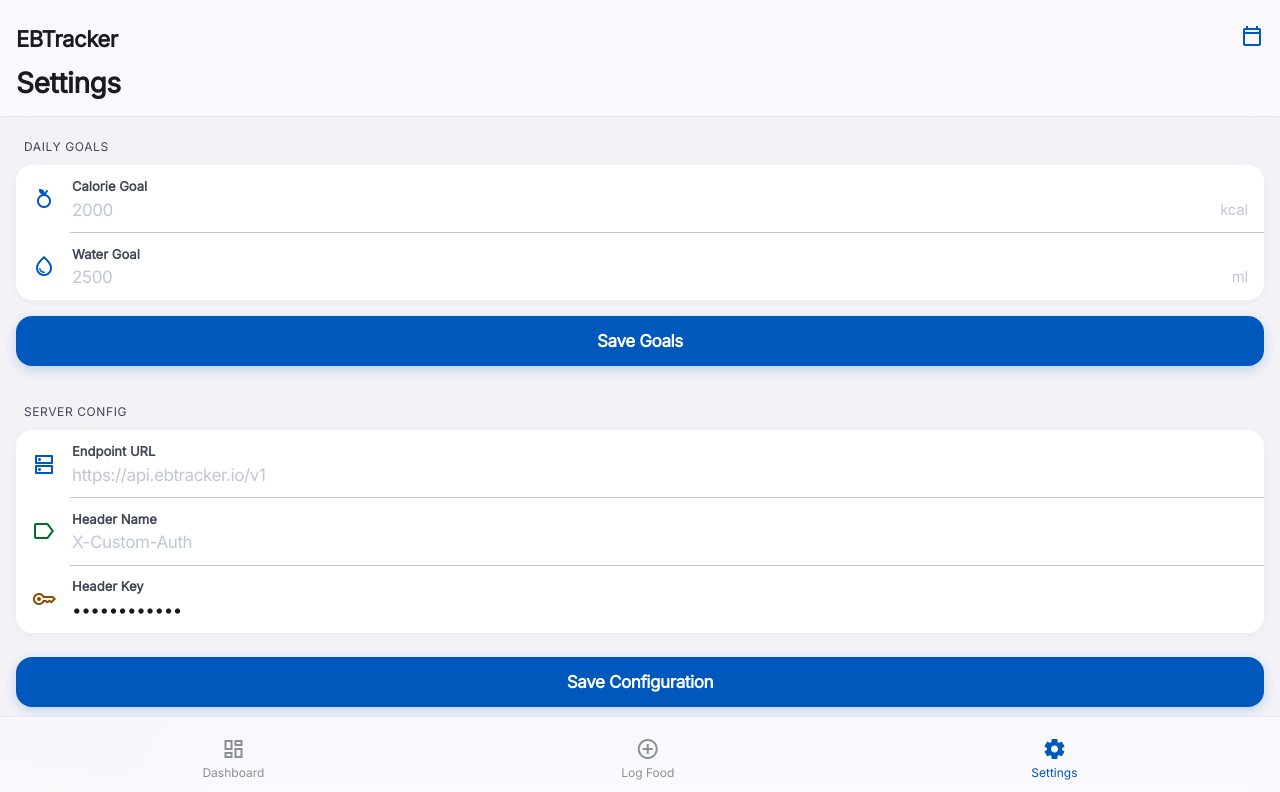
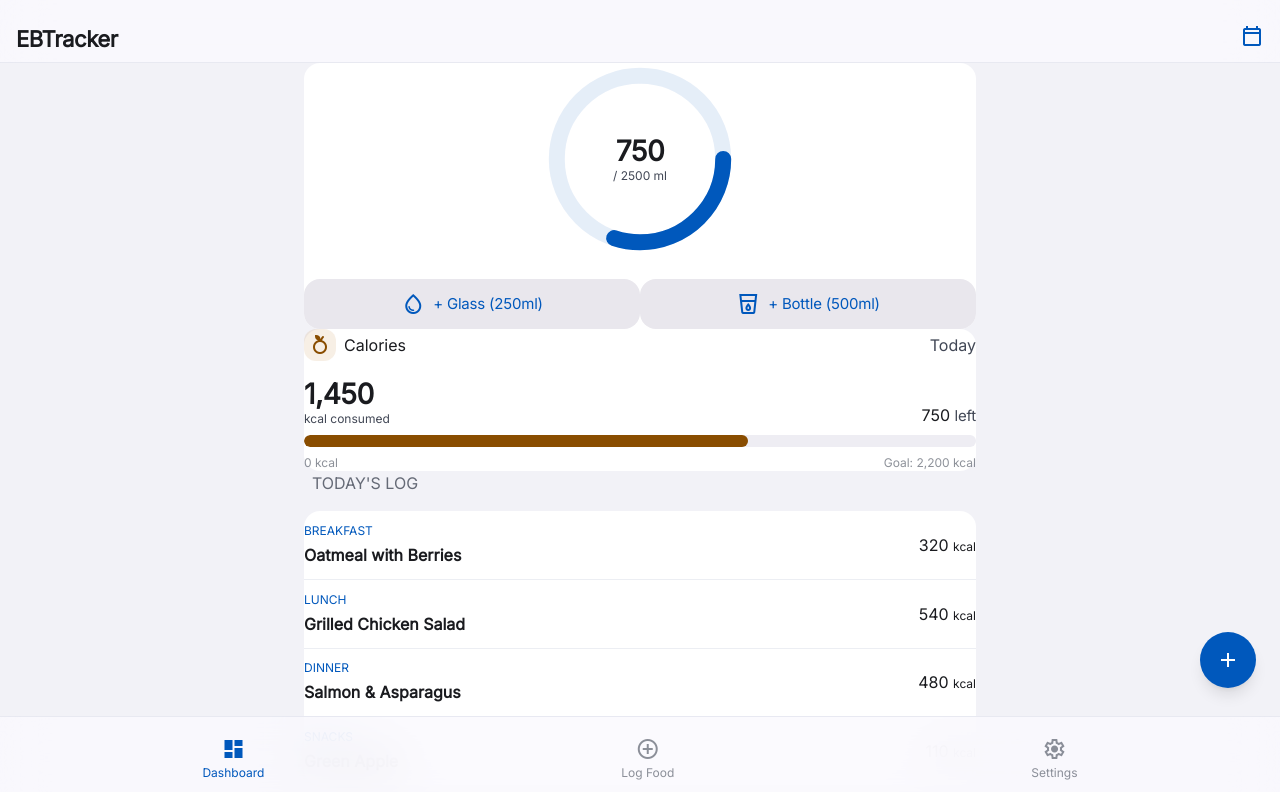
Before and after one commit to John-Bell/EBTracker, a React (Vite) app: page / in a window 1280 px wide. Shown: the top 792 px of the page. Built offline with nearby package versions, Linux system fonts and the light colour scheme.

Commit message:
feat: implement high-fidelity dashboard and hash-based navigation router (#12)

```diff
--- a/src/App.tsx
+++ b/src/App.tsx
@@ -1,9 +1,33 @@
-import { Settings } from './pages/Settings'
+import { useState, useEffect } from 'react';
+import { Dashboard } from './pages/Dashboard';
+import { Settings } from './pages/Settings';
 
 function App() {
+  const [currentRoute, setCurrentRoute] = useState(() => {
+    const hash = window.location.hash;
+    if (hash === '#/settings') return 'settings';
+    return 'dashboard';
+  });
+
+  useEffect(() => {
+    const handleHashChange = () => {
+      const hash = window.location.hash;
+      if (hash === '#/settings') {
+        setCurrentRoute('settings');
+      } else {
+        setCurrentRoute('dashboard');
+      }
+    };
+
+    window.addEventListener('hashchange', handleHashChange);
+    return () => window.removeEventListener('hashchange', handleHashChange);
+  }, []);
+
   return (
-    <Settings />
-  )
+    <>
+      {currentRoute === 'settings' ? <Settings /> : <Dashboard />}
+    </>
+  );
 }
 
-export default App
+export default App;
--- a/src/components/BottomNav.tsx
+++ b/src/components/BottomNav.tsx
@@ -8,7 +8,7 @@ export function BottomNav({ activeTab }: { activeTab: 'dashboard' | 'log' | 'set
               ? 'text-primary dark:text-secondary-fixed-dim font-semibold'
               : 'text-on-surface-variant/60 dark:text-surface-variant/60 active:bg-surface-variant/10'
           }`}
-          href="#"
+          href="#/"
         >
           <span className="material-symbols-outlined" style={activeTab === 'dashboard' ? { fontVariationSettings: "'FILL' 1" } : undefined}>
             dashboard
@@ -22,7 +22,7 @@ export function BottomNav({ activeTab }: { activeTab: 'dashboard' | 'log' | 'set
               ? 'text-primary dark:text-secondary-fixed-dim font-semibold'
               : 'text-on-surface-variant/60 dark:text-surface-variant/60 active:bg-surface-variant/10'
           }`}
-          href="#"
+          href="#/log"
         >
           <span className="material-symbols-outlined" style={activeTab === 'log' ? { fontVariationSettings: "'FILL' 1" } : undefined}>
             add_circle
@@ -36,7 +36,7 @@ export function BottomNav({ activeTab }: { activeTab: 'dashboard' | 'log' | 'set
               ? 'text-primary dark:text-secondary-fixed-dim font-semibold'
               : 'text-on-surface-variant/60 dark:text-surface-variant/60 active:bg-surface-variant/10'
           }`}
-          href="#"
+          href="#/settings"
         >
           <span className="material-symbols-outlined" style={activeTab === 'settings' ? { fontVariationSettings: "'FILL' 1" } : undefined}>
             settings
--- /dev/null
+++ b/src/pages/Dashboard.tsx
@@ -0,0 +1,183 @@
+import { BottomNav } from '../components/BottomNav';
+
+export function Dashboard() {
+  return (
+    <div className="min-h-screen bg-[#F2F2F7] font-body-lg text-on-surface antialiased">
+      {/* TopAppBar */}
+      <header className="sticky top-0 w-full z-40 bg-surface/80 dark:bg-surface-dim/80 backdrop-blur-xl border-b-[0.5px] border-outline-variant/30 flex flex-col px-4 pt-6 pb-2">
+        <div className="flex items-center justify-between">
+          <div className="flex items-center gap-3">
+            <h1 className="font-display text-headline-md font-bold text-on-surface dark:text-inverse-on-surface">EBTracker</h1>
+          </div>
+          <button className="active:opacity-70 transition-opacity text-primary dark:text-primary-fixed-dim">
+            <span className="material-symbols-outlined text-[28px]">calendar_today</span>
+          </button>
+        </div>
+      </header>
+
+      <main className="px-margin-mobile pt-stack-gap pb-32 max-w-2xl mx-auto space-y-stack-gap">
+        {/* Water Intake Section */}
+        <section
+          className="bg-surface-container-lowest rounded-xl p-card-padding ios-shadow flex flex-col items-center transition-all duration-600 ease-out"
+          style={{ opacity: 1, transform: 'translateY(0px)' }}
+        >
+          <div className="relative w-48 h-48">
+            <svg className="w-full h-full" viewBox="0 0 120 120">
+              {/* Background Circle */}
+              <circle
+                className="text-primary/10"
+                cx="60"
+                cy="60"
+                fill="transparent"
+                r="52"
+                stroke="currentColor"
+                strokeWidth="10"
+              ></circle>
+              {/* Progress Circle */}
+              <circle
+                className="text-primary progress-ring-circle"
+                cx="60"
+                cy="60"
+                fill="transparent"
+                r="52"
+                stroke="currentColor"
+                strokeDasharray="326.7"
+                strokeDashoffset="228.7"
+                strokeLinecap="round"
+                strokeWidth="10"
+              ></circle>
+            </svg>
+            <div className="absolute inset-0 flex flex-col items-center justify-center">
+              <span className="font-display text-headline-lg text-on-surface">750</span>
+              <span className="font-caption text-caption text-on-surface-variant">/ 2500 ml</span>
+            </div>
+          </div>
+          <div className="mt-6 flex w-full gap-gutter">
+            <button className="flex-1 h-[50px] bg-surface-container-high rounded-xl text-primary font-semibold flex items-center justify-center gap-2 active:scale-95 transition-transform">
+              <span className="material-symbols-outlined text-[20px]">water_drop</span>
+              <span className="text-body-sm">+ Glass (250ml)</span>
+            </button>
+            <button className="flex-1 h-[50px] bg-surface-container-high rounded-xl text-primary font-semibold flex items-center justify-center gap-2 active:scale-95 transition-transform">
+              <span className="material-symbols-outlined text-[20px]">local_drink</span>
+              <span className="text-body-sm">+ Bottle (500ml)</span>
+            </button>
+          </div>
+        </section>
+
+        {/* Calories Summary Card */}
+        <section
+          className="bg-surface-container-lowest rounded-xl p-card-padding ios-shadow transition-all duration-600 ease-out"
+          style={{ opacity: 1, transform: 'translateY(0px)' }}
+        >
+          <div className="flex items-center justify-between mb-4">
+            <div className="flex items-center gap-2">
+              <div className="w-8 h-8 rounded-lg bg-tertiary-container/10 flex items-center justify-center">
+                <span className="material-symbols-outlined text-tertiary text-[20px]">nutrition</span>
+              </div>
+              <h2 className="font-headline-md text-on-surface">Calories</h2>
+            </div>
+            <span className="font-label-caps text-on-surface-variant">Today</span>
+          </div>
+          <div className="flex items-end justify-between mb-2">
+            <div className="space-y-1">
+              <span className="font-display text-headline-lg text-on-surface">1,450</span>
+              <span className="block font-caption text-caption text-on-surface-variant">kcal consumed</span>
+            </div>
+            <div className="text-right">
+              <span className="font-body-lg text-on-surface">
+                750 <span className="text-on-surface-variant text-body-sm">left</span>
+              </span>
+            </div>
+          </div>
+          <div className="w-full h-3 bg-surface-container rounded-full overflow-hidden">
+            <div className="h-full bg-tertiary rounded-full" style={{ width: '66%' }}></div>
+          </div>
+          <div className="mt-2 flex justify-between font-caption text-caption text-on-surface-variant/60">
+            <span>0 kcal</span>
+            <span>Goal: 2,200 kcal</span>
+          </div>
+        </section>
+
+        {/* Food Log Section */}
+        <section
+          className="space-y-4 transition-all duration-600 ease-out"
+          style={{ opacity: 1, transform: 'translateY(0px)' }}
+        >
+          <h2 className="px-2 font-label-caps text-on-surface-variant/80 uppercase">Today's Log</h2>
+          <div className="bg-surface-container-lowest rounded-xl overflow-hidden ios-shadow">
+            {/* Breakfast */}
+            <div className="px-card-padding py-3 flex items-center justify-between active:bg-surface-variant/10 transition-colors">
+              <div className="flex items-center gap-4">
+                <div>
+                  <p className="font-label-caps text-primary text-caption uppercase mb-1">Breakfast</p>
+                  <p className="font-body-lg font-semibold text-on-surface">Oatmeal with Berries</p>
+                </div>
+              </div>
+              <div className="text-right">
+                <p className="font-body-lg text-on-surface">
+                  320 <span className="text-caption">kcal</span>
+                </p>
+              </div>
+            </div>
+            <div className="h-[0.5px] bg-outline-variant/30"></div>
+
+            {/* Lunch */}
+            <div className="px-card-padding py-3 flex items-center justify-between active:bg-surface-variant/10 transition-colors">
+              <div className="flex items-center gap-4">
+                <div>
+                  <p className="font-label-caps text-primary text-caption uppercase mb-1">Lunch</p>
+                  <p className="font-body-lg font-semibold text-on-surface">Grilled Chicken Salad</p>
+                </div>
+              </div>
+              <div className="text-right">
+                <p className="font-body-lg text-on-surface">
+                  540 <span className="text-caption">kcal</span>
+                </p>
+              </div>
+            </div>
+            <div className="h-[0.5px] bg-outline-variant/30"></div>
+
+            {/* Dinner */}
+            <div className="px-card-padding py-3 flex items-center justify-between active:bg-surface-variant/10 transition-colors">
+              <div className="flex items-center gap-4">
+                <div>
+                  <p className="font-label-caps text-primary text-caption uppercase mb-1">Dinner</p>
+                  <p className="font-body-lg font-semibold text-on-surface">Salmon &amp; Asparagus</p>
+                </div>
+              </div>
+              <div className="text-right">
+                <p className="font-body-lg text-on-surface">
+                  480 <span className="text-caption">kcal</span>
+                </p>
+              </div>
+            </div>
+            <div className="h-[0.5px] bg-outline-variant/30"></div>
+
+            {/* Snacks */}
+            <div className="px-card-padding py-3 flex items-center justify-between active:bg-surface-variant/10 transition-colors">
+              <div className="flex items-center gap-4">
+                <div>
+                  <p className="font-label-caps text-primary text-caption uppercase mb-1">Snacks</p>
+                  <p className="font-body-lg font-semibold text-on-surface">Green Apple</p>
+                </div>
+              </div>
+              <div className="text-right">
+                <p className="font-body-lg text-on-surface">
+                  110 <span className="text-caption">kcal</span>
+                </p>
+              </div>
+            </div>
+          </div>
+        </section>
+      </main>
+
+      {/* FAB for adding food */}
+      <button className="fixed bottom-28 right-6 w-14 h-14 bg-primary text-on-primary rounded-full shadow-lg flex items-center justify-center active:scale-90 transition-all duration-200 z-50">
+        <span className="material-symbols-outlined text-[32px]">add</span>
+      </button>
+
+      {/* Navigation */}
+      <BottomNav activeTab="dashboard" />
+    </div>
+  );
+}
```
Also changed, not shown: 1 other file (tests, documents, lock files or other folders).
